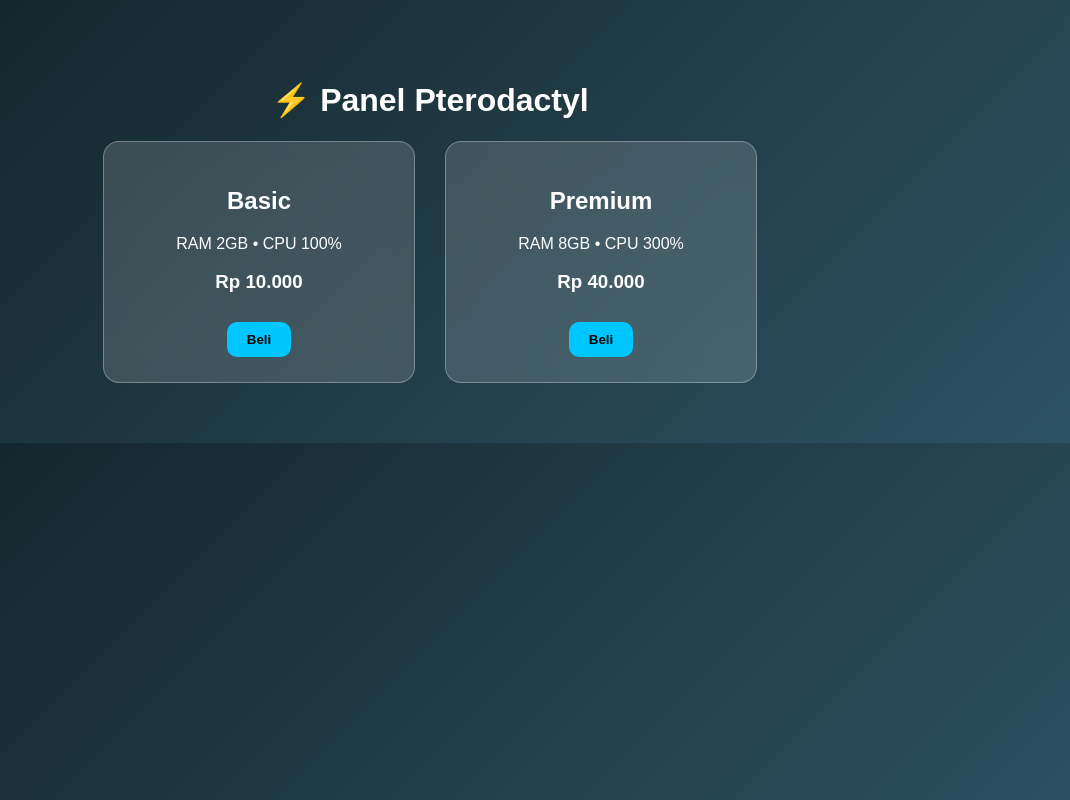
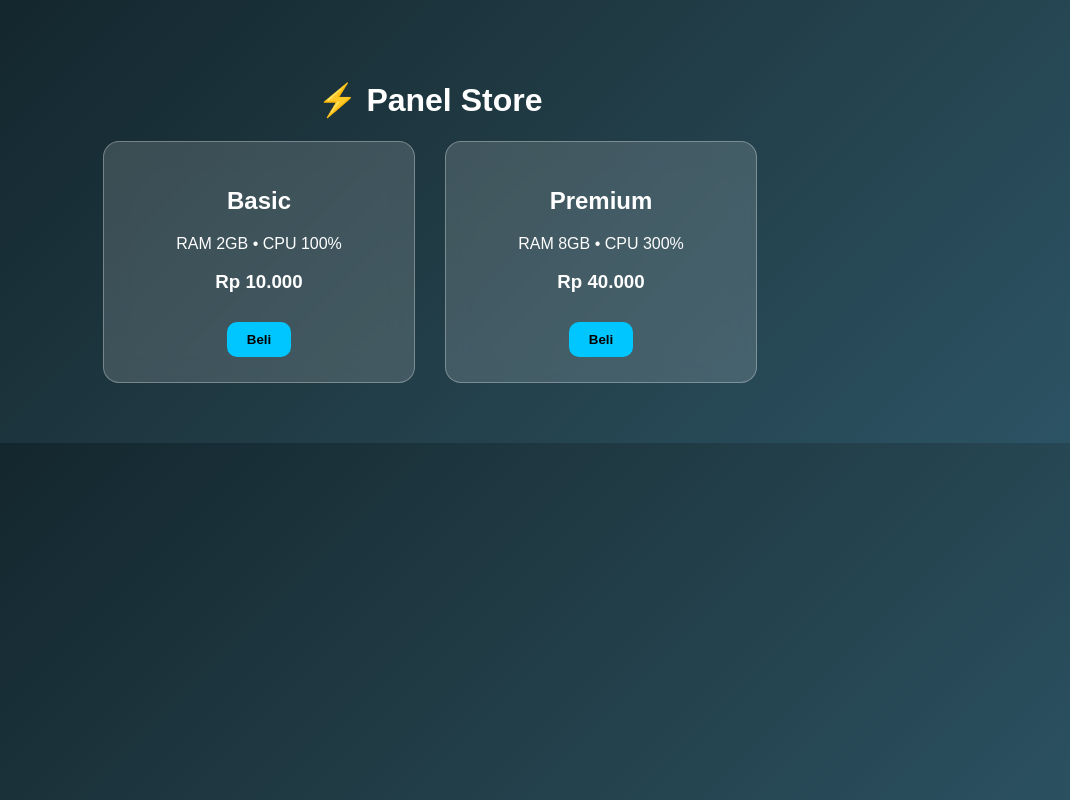
Before and after one commit to arthurxyzstudios-id/AAStore, a Next.js app: page / in a window 1280 px wide. Shown: the whole page, without its empty margins (210-1280 px from the left). Built offline with nearby package versions, Linux system fonts and the light colour scheme.

Commit message:
Update page.jsx

```diff
--- a/app/page.jsx
+++ b/app/page.jsx
@@ -13,7 +13,7 @@
 
   return (
     <main className="container">
-      <h1>⚡ Panel Pterodactyl</h1>
+      <h1>⚡ Panel Store</h1>
       <div className="cards">
         <div className="card">
           <h2>Basic</h2>
```
